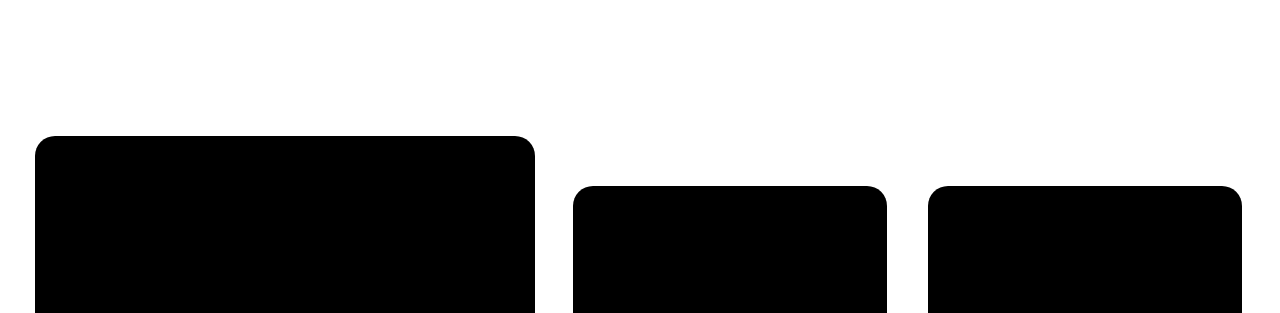
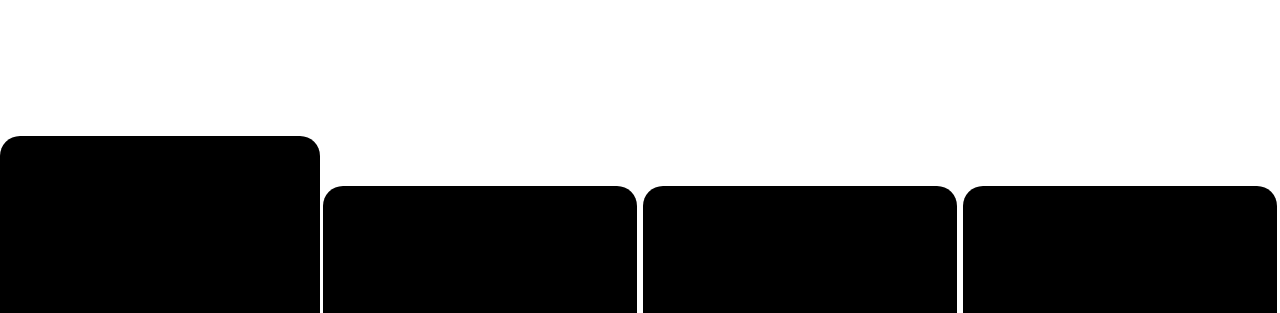
Before and after one commit to tahircoder2344/Resume, a plain HTML site: page projects.html in a window 1280 px wide. Shown: the part 192-505 px from the top of the page. Drawn offline with nearby package versions, Linux system fonts and the light colour scheme.

Commit message:
Update projects.css

```diff
--- a/projects.css
+++ b/projects.css
@@ -18,7 +18,13 @@ h1{
     flex-wrap: wrap;
 }
 .git-proj-1{
-
+    height: 100vh;
+    width: 25%;
+    display: flex;
+    justify-content: center;
+    align-items: center;
+    flex-wrap: wrap;
+/*     background-color: red; */
 }
 .git-proj-1 .prj-1{
     display: flex;
```
